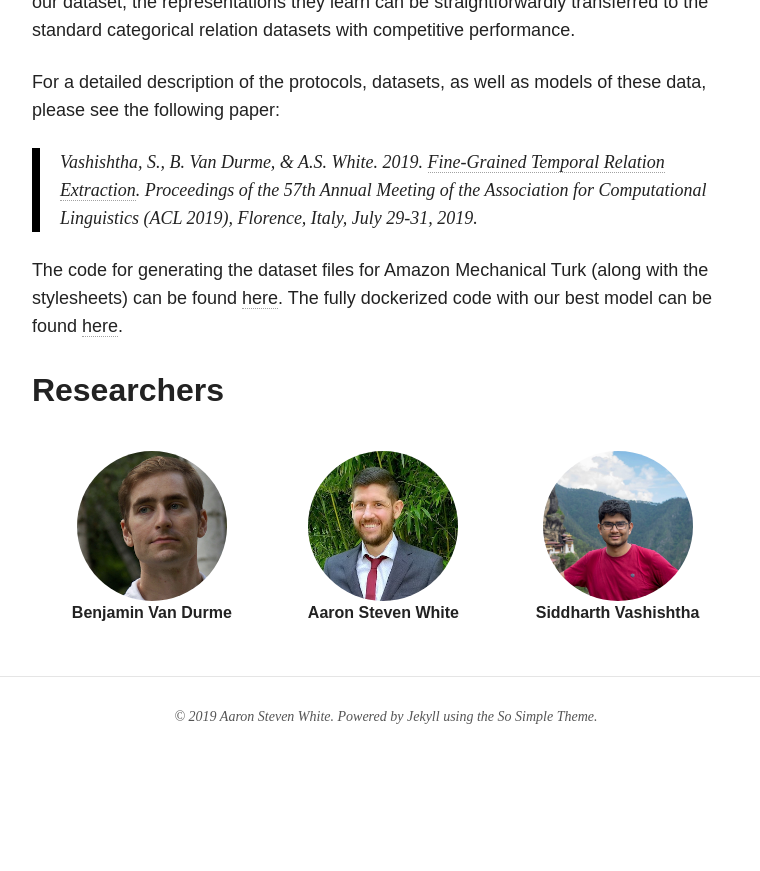
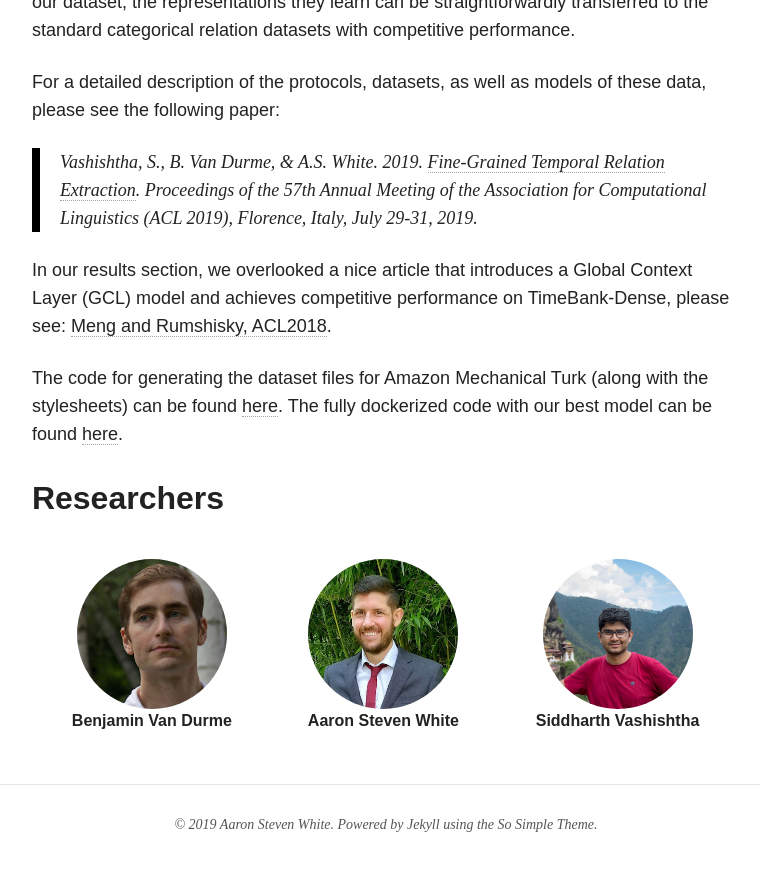
Before and after one commit to decompositional-semantics-initiative/decompositional-semantics-initiative.github.io, a Jekyll site: the page built from projects/time/index.md, in a window 1280 px wide and 900 px high, scrolled down 997 px. Shown: the top 871 px of the window, without its empty margins (254-1014 px from the left). Built offline with Jekyll 4.4.1, drawn with Linux system fonts in a browser that asks for light colours; nearby versions of some CDN libraries; before the commit the page ends 1820 px from its top, so only the background shows below that.

Commit message:
added erratum for temporal relations

```diff
--- a/projects/time/index.md
+++ b/projects/time/index.md
@@ -13,4 +13,6 @@ For a detailed description of the protocols, datasets, as well as models of thes
 
 > Vashishtha, S., B. Van Durme, & A.S. White. 2019. [Fine-Grained Temporal Relation Extraction](https://www.aclweb.org/anthology/P19-1280/). Proceedings of the 57th Annual Meeting of the Association for Computational Linguistics (ACL 2019), Florence, Italy, July 29-31, 2019.
 
+In our results section, we overlooked a nice article that introduces a Global Context Layer (GCL) model and achieves competitive performance on TimeBank-Dense, please see: [Meng and Rumshisky, ACL2018](https://www.aclweb.org/anthology/P18-1049/).
+
 The code for generating the dataset files for Amazon Mechanical Turk (along with the stylesheets) can be found [here](https://github.com/FACTSlab/factslab-protocols). The fully dockerized code with our best model can be found [here](https://hub.docker.com/r/sidvash/temporal).
```
